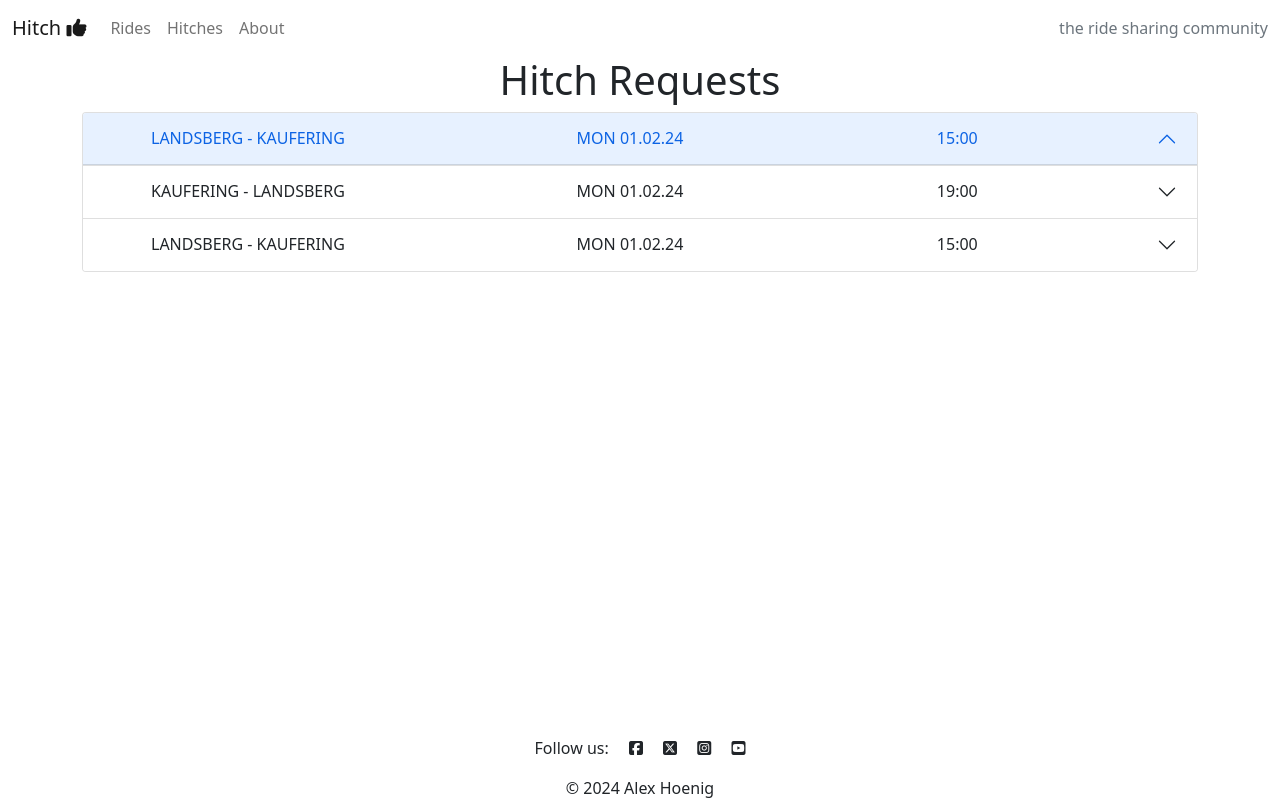
After one commit to A-Hoenig/Hitch, a Django app: page /hitches/ in a window 1280 px wide. The commit adds this page. Run offline with Django 4.2, Linux system fonts and the light colour scheme; some libraries are stand-ins or nearby versions.

Commit message:
create hitch and about views. start forms

```diff
--- a/hitch/urls.py
+++ b/hitch/urls.py
@@ -21,4 +21,6 @@ from rides import views
 urlpatterns = [
     path('admin/', admin.site.urls),
     path('', views.rides, name='rides'),
+    path('about/', views.about, name='about'),
+    path('hitches/', views.hitches, name='hitches'),
 ]
--- /dev/null
+++ b/rides/templates/rides/hitches.html
@@ -0,0 +1,127 @@
+{% extends "base.html" %}
+{% load static %}
+
+
+{% block content %}
+<h1 class="text-center">Hitch Requests</h1>
+
+<div class="container-sm text-center">
+    <div class="row gx-5">
+        <div class="col">
+
+            <div class="accordion" id="accordionExample">
+                <div class="accordion-item">
+                    <h2 class="accordion-header">
+                        <button class="accordion-button" type="button" data-bs-toggle="collapse"
+                            data-bs-target="#collapseOne" aria-expanded="true" aria-controls="collapseOne">
+                            <div class="container text-center">
+                                <div class="row align-items-center">
+                                    <div class="col text-start">
+                                        LANDSBERG - KAUFERING
+                                    </div>
+                                    <div class="col">
+                                        MON 01.02.24
+                                    </div>
+                                    <div class="col">
+                                        15:00
+                                    </div>
+
+                                </div>
+                            </div>
+                        </button>
+                    </h2>
+
+                    <div id="collapseOne" class="accordion-collapse collapse" data-bs-parent="#accordionExample">
+                        <div class="accordion-body">
+                            <table class="table">
+                                <thead>
+                                    <tr>
+                                        <th scope="col">#</th>
+                                        <th scope="col">First</th>
+                                        <th scope="col">Last</th>
+                                        <th scope="col">Handle</th>
+                                    </tr>
+                                </thead>
+                                <tbody>
+                                    <tr>
+                                        <th scope="row">1</th>
+                                        <td>Mark</td>
+                                        <td>Otto</td>
+                                        <td>@mdo</td>
+                                    </tr>
+                                    <tr>
+                                        <th scope="row">2</th>
+                                        <td>Jacob</td>
+                                        <td>Thornton</td>
+                                        <td>@fat</td>
+                                    </tr>
+                                    <tr>
+                                        <th scope="row">3</th>
+                                        <td>Larry the Bird</td>
+                                        <td>@twitter</td>
+                                        <td>@mdo</td>
+                                    </tr>
+                                </tbody>
+                            </table>
+                        </div>
+                    </div>
+                </div>
+
+                <div class="accordion-item">
+                    <h2 class="accordion-header">
+                        <button class="accordion-button collapsed" type="button" data-bs-toggle="collapse"
+                            data-bs-target="#collapseTwo" aria-expanded="false" aria-controls="collapseTwo">
+                            <div class="container text-center">
+                                <div class="row align-items-center">
+                                    <div class="col text-start">
+                                        KAUFERING - LANDSBERG
+                                    </div>
+                                    <div class="col">
+                                        MON 01.02.24
+                                    </div>
+                                    <div class="col">
+                                        19:00
+                                    </div>
+                                </div>
+                            </div>
+                        </button>
+                    </h2>
+                    <div id="collapseTwo" class="accordion-collapse collapse" data-bs-parent="#accordionExample">
+                        <div class="accordion-body">
+                            <strong>This is the second item's accordion body.</strong>
+                        </div>
+                    </div>
+                </div>
+
+                <div class="accordion-item">
+                    <h2 class="accordion-header">
+                        <button class="accordion-button collapsed" type="button" data-bs-toggle="collapse"
+                            data-bs-target="#collapseThree" aria-expanded="false" aria-controls="collapseThree">
+                            <div class="container text-center">
+                                <div class="row align-items-center">
+                                    <div class="col text-start">
+                                        LANDSBERG - KAUFERING
+                                    </div>
+                                    <div class="col">
+                                        MON 01.02.24
+                                    </div>
+                                    <div class="col">
+                                        15:00
+                                    </div>
+                                </div>
+                            </div>
+                        </button>
+                    </h2>
+                    <div id="collapseThree" class="accordion-collapse collapse" data-bs-parent="#accordionExample">
+                        <div class="accordion-body">
+                            <strong>This is the third item's accordion body.</strong>
+                        </div>
+                    </div>
+                </div>
+            </div>
+        </div>
+    </div>
+</div>
+
+
+{% endblock %}
--- a/rides/views.py
+++ b/rides/views.py
@@ -4,3 +4,10 @@ from django.shortcuts import render, HttpResponse
 # Create your views here.
 def rides(request):
     return render(request, 'rides/rides.html')
+
+def hitches(request):
+    return render(request, 'rides/hitches.html')
+
+
+def about(request):
+    return render(request, 'rides/about.html')
--- a/templates/base.html
+++ b/templates/base.html
@@ -43,8 +43,12 @@
                             href="{% url 'rides' %}">Rides</a>
                     </li>
                     <li class="nav-item">
-                        <a class="nav-link {% if request.path == rides_url %} active" aria-current="page{% endif %}"
-                            href="{% url 'rides' %}">About</a>
+                        <a class="nav-link {% if request.path == hitches_url %} active" aria-current="page{% endif %}"
+                            href="{% url 'hitches' %}">Hitches</a>
+                    </li>
+                    <li class="nav-item">
+                        <a class="nav-link {% if request.path == about_url %} active" aria-current="page{% endif %}"
+                            href="{% url 'about' %}">About</a>
                     </li>
                 </ul>
                 <span class="navbar-text text-muted">
```
Also changed, not shown: rides/forms.py (added, +14 -0 lines), rides/templates/rides/about.html (added, +18 -0 lines).
